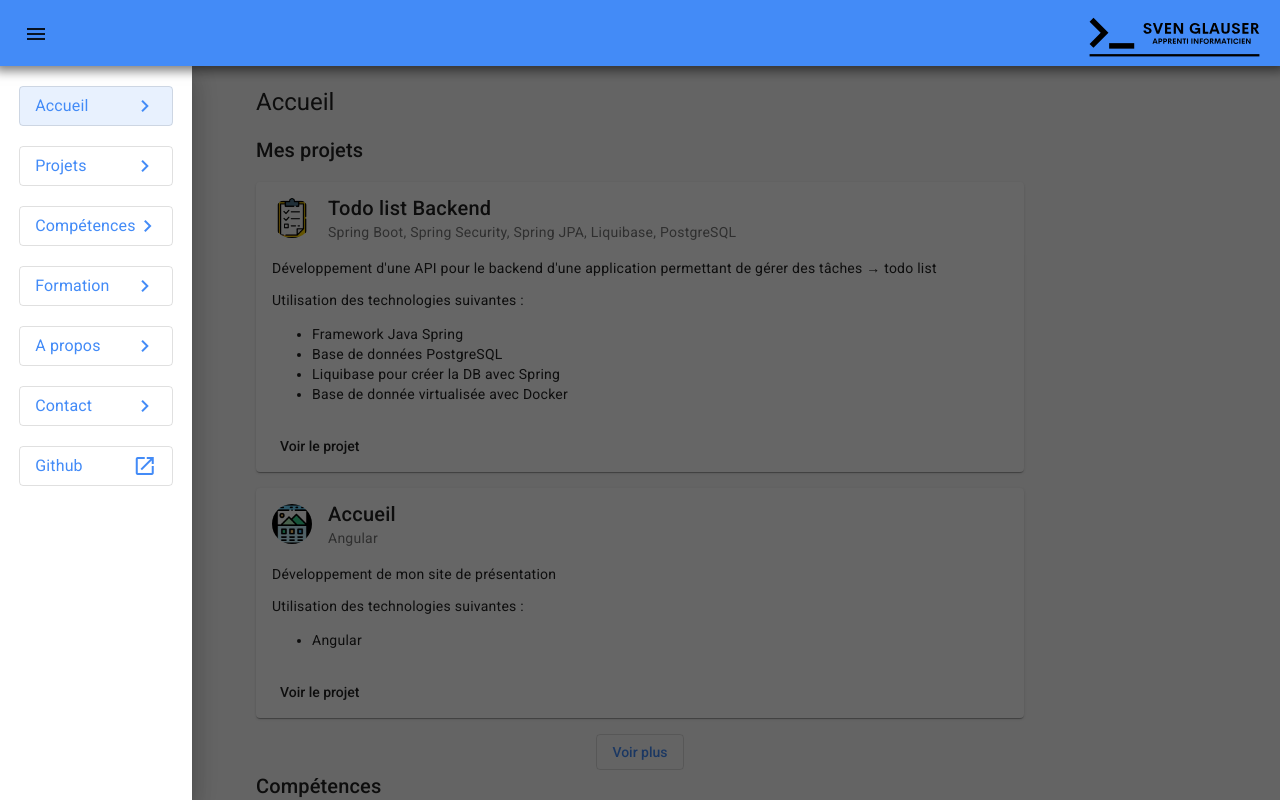
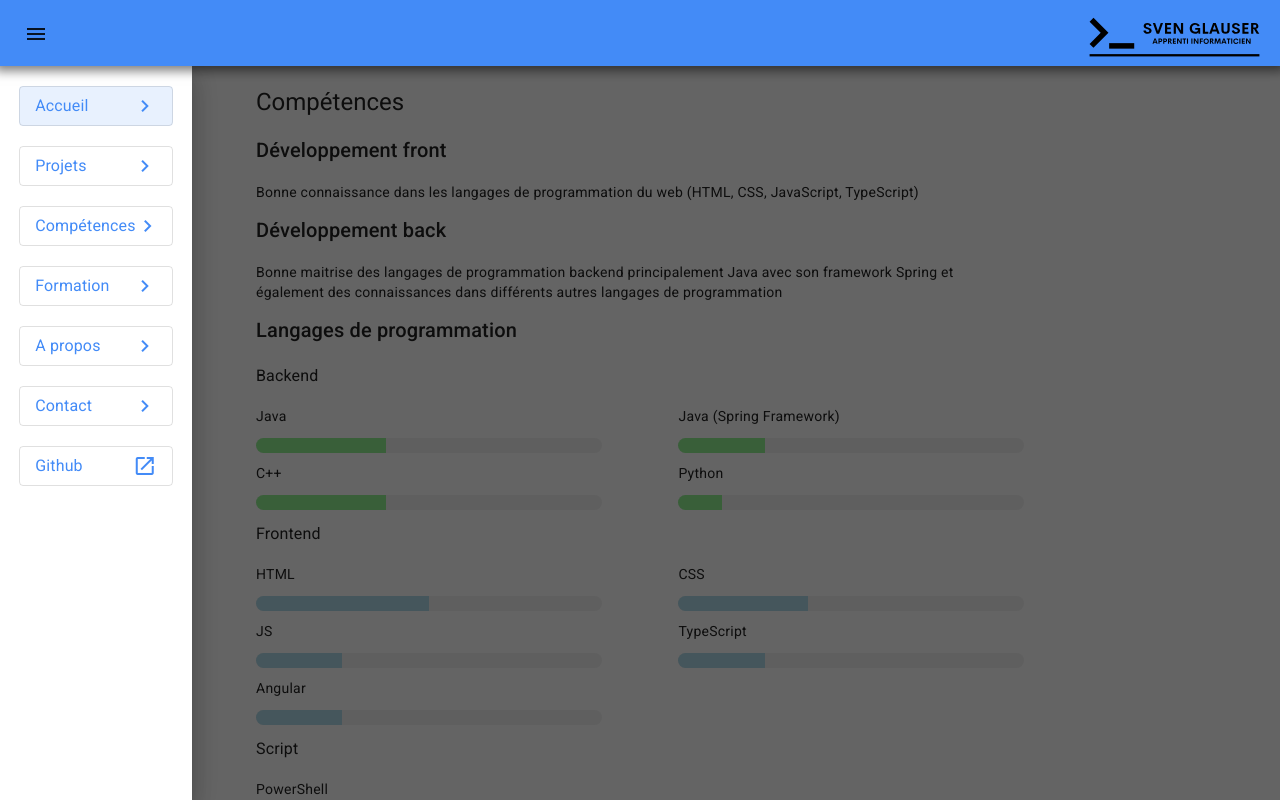
Before and after one commit to SvenGlauser/accueil, an Angular app: page /competences in a window 1280 px wide. Built offline with nearby package versions, Linux system fonts and the light colour scheme.

Commit message:
Page compétences

```diff
--- a/src/app/app.component.css
+++ b/src/app/app.component.css
@@ -10,4 +10,5 @@ mat-sidenav-content {
   height: 100%;
 
   padding: 20px 20%;
+  box-sizing: border-box;
 }
--- /dev/null
+++ b/src/app/component/progress-bar/progress-bar.component.css
@@ -0,0 +1,15 @@
+.container {
+  height: 15px;
+  width: 100%;
+
+  border-radius: 7.5px;
+
+  background-color: #eee;
+  overflow: hidden;
+
+  margin-bottom: 10px;
+}
+
+.progress-bar {
+  height: 100%;
+}
--- /dev/null
+++ b/src/app/component/progress-bar/progress-bar.component.html
@@ -0,0 +1,3 @@
+<div class="container">
+  <div class="progress-bar" [style.background-color]="this.color" [style.width]="(this.year * 100 / 4) + '%'"></div>
+</div>
--- /dev/null
+++ b/src/app/data/langagesProgrammation.ts
@@ -0,0 +1,61 @@
+export const LANGAGES_PROGRAMMATION = [
+  {
+    categorie: "Backend",
+    color: "lightgreen",
+    langages: [
+      {
+        name: "Java",
+        time: 1.5,
+      },
+      {
+        name: "Java (Spring Framework)",
+        time: 1,
+      },
+      {
+        name: "C++",
+        time: 1.5,
+      },
+      {
+        name: "Python",
+        time: 0.5,
+      }
+    ]
+  },
+  {
+    categorie: "Frontend",
+    color: "lightblue",
+    langages: [
+      {
+        name: "HTML",
+        time: 2,
+      },
+      {
+        name: "CSS",
+        time: 1.5,
+      },
+      {
+        name: "JS",
+        time: 1,
+      },
+      {
+        name: "TypeScript",
+        time: 1,
+      },
+      {
+        name: "Angular",
+        time: 1,
+      }
+    ]
+  },
+  {
+    categorie: "Script",
+    color: "coral",
+    langages: [
+      {
+        name: "PowerShell",
+        time: 1,
+      }
+    ]
+  }
+
+]
--- a/src/app/data/projets.ts
+++ b/src/app/data/projets.ts
@@ -25,7 +25,7 @@ export const PROJETS: Repository[] = [
     url: "https://github.com/SvenGlauser/todo"
   },
   {
-    name: "Accueil",
+    name: "Site web de présentation",
     description: `
         <p>Développement de mon site de présentation</p>
         <p>Utilisation des technologies suivantes :</p>
--- /dev/null
+++ b/src/app/page/competences/competences.component.css
@@ -0,0 +1,13 @@
+.categorie {
+  display: flex;
+  flex-wrap: wrap;
+  justify-content: space-between;
+}
+
+.categorie h3 {
+  width: 100%;
+}
+
+.categorie .langage {
+  width: 45%;
+}
--- /dev/null
+++ b/src/app/page/competences/competences.component.html
@@ -0,0 +1,17 @@
+<h1>Compétences</h1>
+
+<h2>Développement front</h2>
+<p>Bonne connaissance dans les langages de programmation du web (HTML, CSS, JavaScript, TypeScript)</p>
+
+<h2>Développement back</h2>
+<p>Bonne maitrise des langages de programmation backend principalement Java avec son framework Spring et également des connaissances dans différents autres langages de programmation</p>
+
+<h2>Langages de programmation</h2>
+
+<div class="categorie" *ngFor="let categorie of this.langagesProgrammation">
+  <h3>{{categorie.categorie}}</h3>
+  <div class="langage" *ngFor="let langage of categorie.langages">
+    <p>{{langage.name}}</p>
+    <app-progress-bar [matTooltip]="langage.time + ' ans'" [color]="categorie.color" [year]="langage.time"></app-progress-bar>
+  </div>
+</div>
--- /dev/null
+++ b/src/app/page/competences/competences.component.ts
@@ -0,0 +1,14 @@
+import { Component } from '@angular/core';
+import {LANGAGES_PROGRAMMATION} from "../../data/langagesProgrammation";
+
+@Component({
+  selector: 'app-competences',
+  templateUrl: './competences.component.html',
+  styleUrls: ['./competences.component.css']
+})
+export class CompetencesComponent {
+
+  langagesProgrammation = LANGAGES_PROGRAMMATION
+
+  constructor() { }
+}
```
Also changed, not shown: src/app/app.module.ts (+6 -2 lines), src/app/component/progress-bar/progress-bar.component.ts (added, +14 -0 lines), 2 other files (tests, documents, lock files or other folders).
